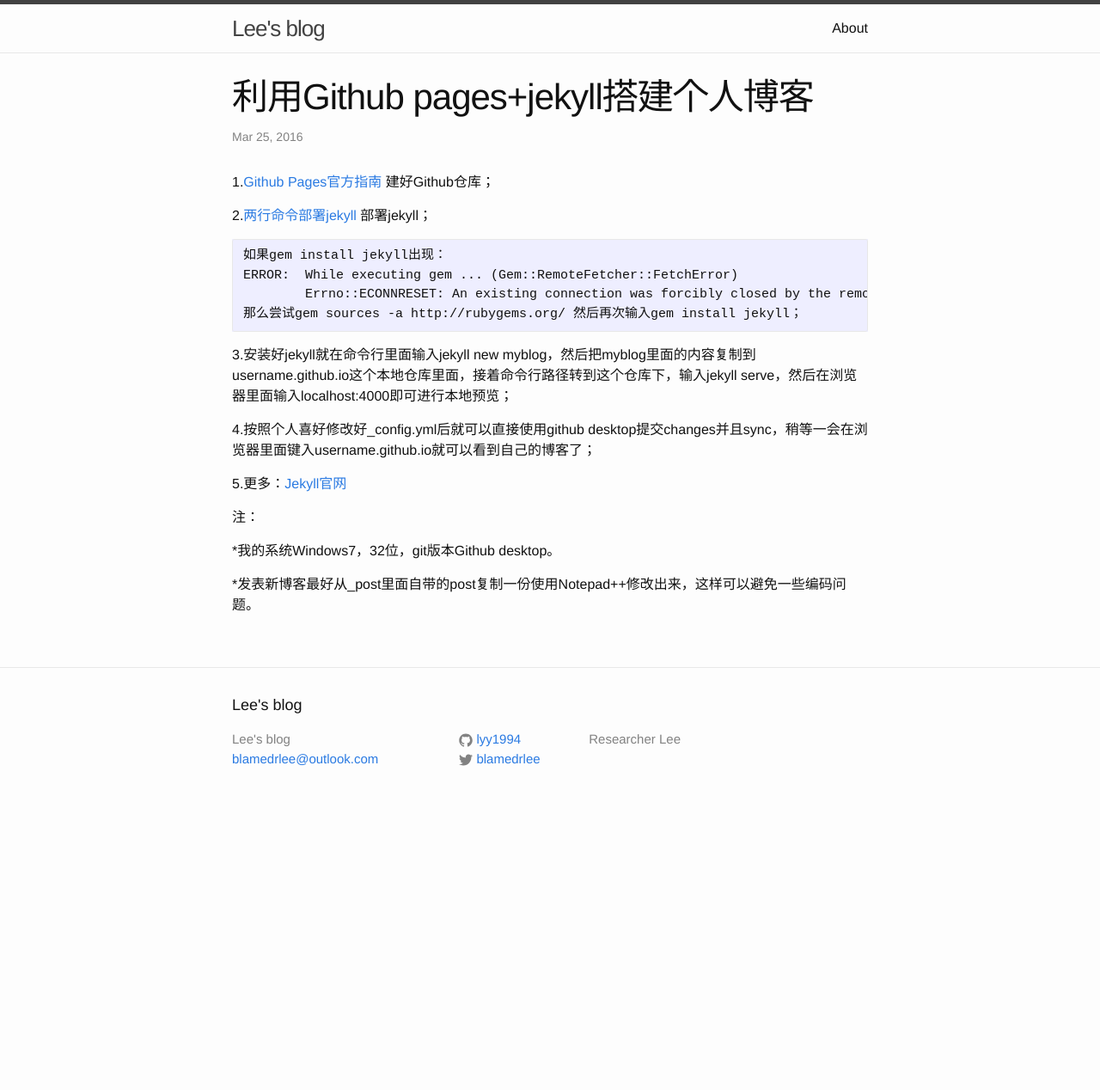
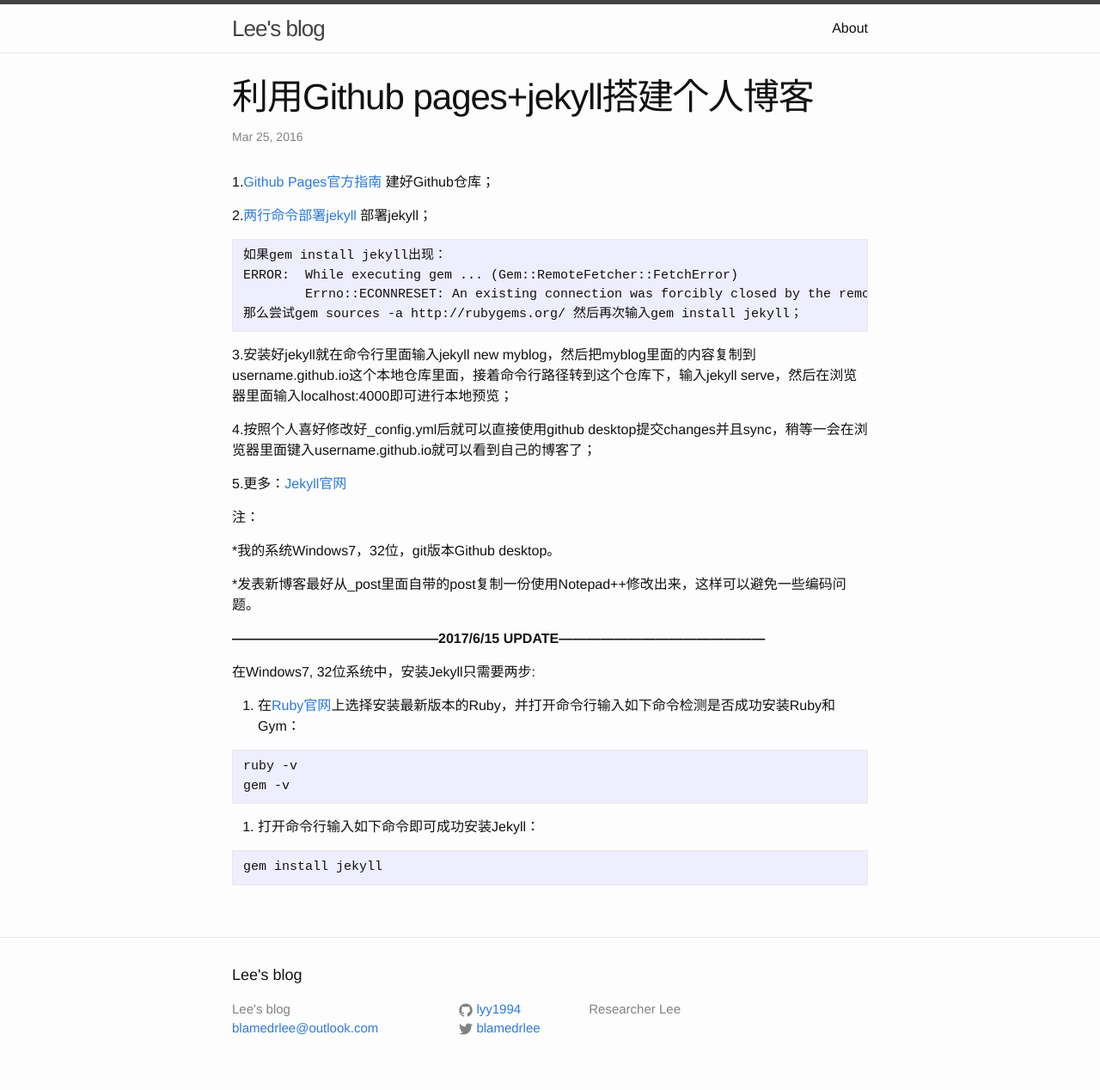
Before and after one commit to lyy1994/lyy1994.github.io, a Jekyll site: the page built from _posts/2016-03-25-Build-Blog-With-Github-pages+jekyll.markdown, in a window 1280 px wide. Shown: the whole page at 86% size. Built offline with Jekyll 4.4.1, drawn with Linux system fonts in a browser that asks for light colours; before the commit the page ends 954 px from its top, so only the background shows below that.

Commit message:
Post 'Build Blog With Github Pages' Update 1
Add a more recent approach to install jekyll.

````diff
--- a/_posts/2016-03-25-Build-Blog-With-Github-pages+jekyll.markdown
+++ b/_posts/2016-03-25-Build-Blog-With-Github-pages+jekyll.markdown
@@ -25,6 +25,25 @@ categories: jekyll
 
 *发表新博客最好从_post里面自带的post复制一份使用Notepad++修改出来，这样可以避免一些编码问题。
 
+**---------------------------------------------2017/6/15 UPDATE---------------------------------------------**
+
+在Windows7, 32位系统中，安装Jekyll只需要两步:
+
+1. 在[Ruby官网]上选择安装最新版本的Ruby，并打开命令行输入如下命令检测是否成功安装Ruby和Gym：
+
+```
+ruby -v
+gem -v
+```
+
+2. 打开命令行输入如下命令即可成功安装Jekyll：
+
+```
+gem install jekyll
+```
+
+
 [Github Pages官方指南]: https://pages.github.com/
 [两行命令部署jekyll]: https://davidburela.wordpress.com/2015/11/28/easily-install-jekyll-on-windows-with-3-command-prompt-entries-and-chocolatey/
 [Jekyll官网]: https://jekyllrb.com/docs/home/
+[Ruby官网]: https://rubyinstaller.org/downloads/
````
